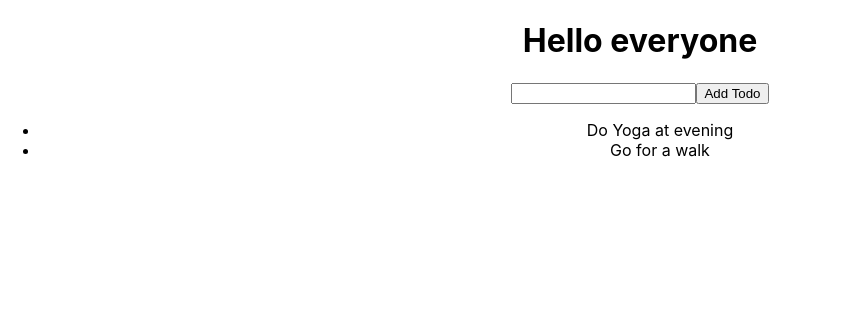
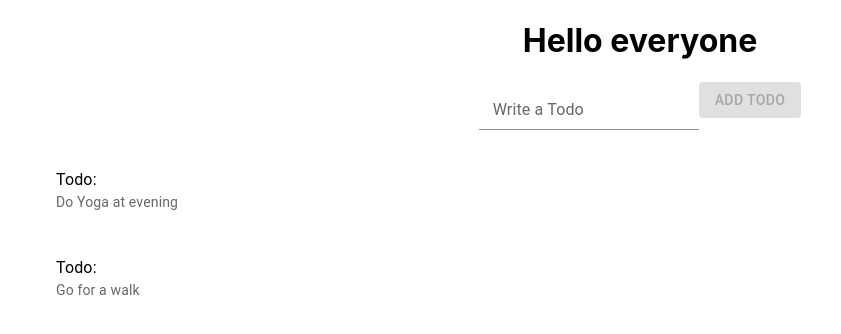
Before and after one commit to Pakhi-v/TODO-App-React, a React (Create React App) app in the folder todo_app/: page / in a window 1280 px wide. Shown: the top 334 px of the page, without its empty margins (0-841 px from the left). Built offline with nearby package versions, Linux system fonts and the light colour scheme.

Commit message:
updation added

```diff
--- a/todo_app/package.json
+++ b/todo_app/package.json
@@ -3,6 +3,9 @@
   "version": "0.1.0",
   "private": true,
   "dependencies": {
+    "@emotion/react": "^11.9.3",
+    "@emotion/styled": "^11.9.3",
+    "@mui/material": "^5.8.6",
     "@testing-library/jest-dom": "^5.16.4",
     "@testing-library/react": "^13.3.0",
     "@testing-library/user-event": "^13.5.0",
--- a/todo_app/src/App.js
+++ b/todo_app/src/App.js
@@ -1,5 +1,7 @@
 import React, { useState } from 'react';
+import { Button , FormControl, Input, InputLabel} from '@mui/material'
 import './App.css';
+import Todo from './Todo';
 
 function App() {
   const [todos, setTodos] = useState(['Do Yoga at evening', 'Go for a walk']);
@@ -12,19 +14,30 @@
     console.log('+','Its working')
     setTodos([...todos, input]); //...todos indicate what previously is added
     setInput(''); // clear the input after clicking on submit.
+    console.log(todos);
   }
 
   return (
     <div className="App">
       <h1>Hello everyone</h1>
       <form>
-      <input value={input} onChange={event => setInput(event.target.value)}/>
-      <button type='submit' onClick={addTodo}>Add Todo</button>
+      {/*input value={input} onChange={event => setInput(event.target.value)}/> */}
+
+      <FormControl>
+        <InputLabel>Write a Todo</InputLabel>
+        <Input value={input} onChange={event => setInput(event.target.value)} />
+      </FormControl>
+
+      <Button disabled={!input} type="Submit" onClick={addTodo} variant="contained" color="primary">
+         Add Todo
+         </Button>
+      {/*button type='submit' onClick={addTodo}>Add Todo</button> */}
       </form>
 
       <ul>
         {todos.map(todo => (
-          <li>{todo}</li>
+          <Todo text={todo}/>
+          //<li>{todo}</li>
         ))}
       </ul>
     </div>
--- /dev/null
+++ b/todo_app/src/Todo.js
@@ -0,0 +1,14 @@
+ import { List, ListItem, ListItemText } from '@mui/material'
+import React from 'react'
+
+ function Todo(props) {
+   return (
+     <List>
+           <ListItem>
+            <ListItemText primary="Todo:" secondary={props.text} />
+           </ListItem>
+           </List>
+   )
+ }
+
+ export default Todo
```
Also changed, not shown: 1 other file (tests, documents, lock files or other folders).
